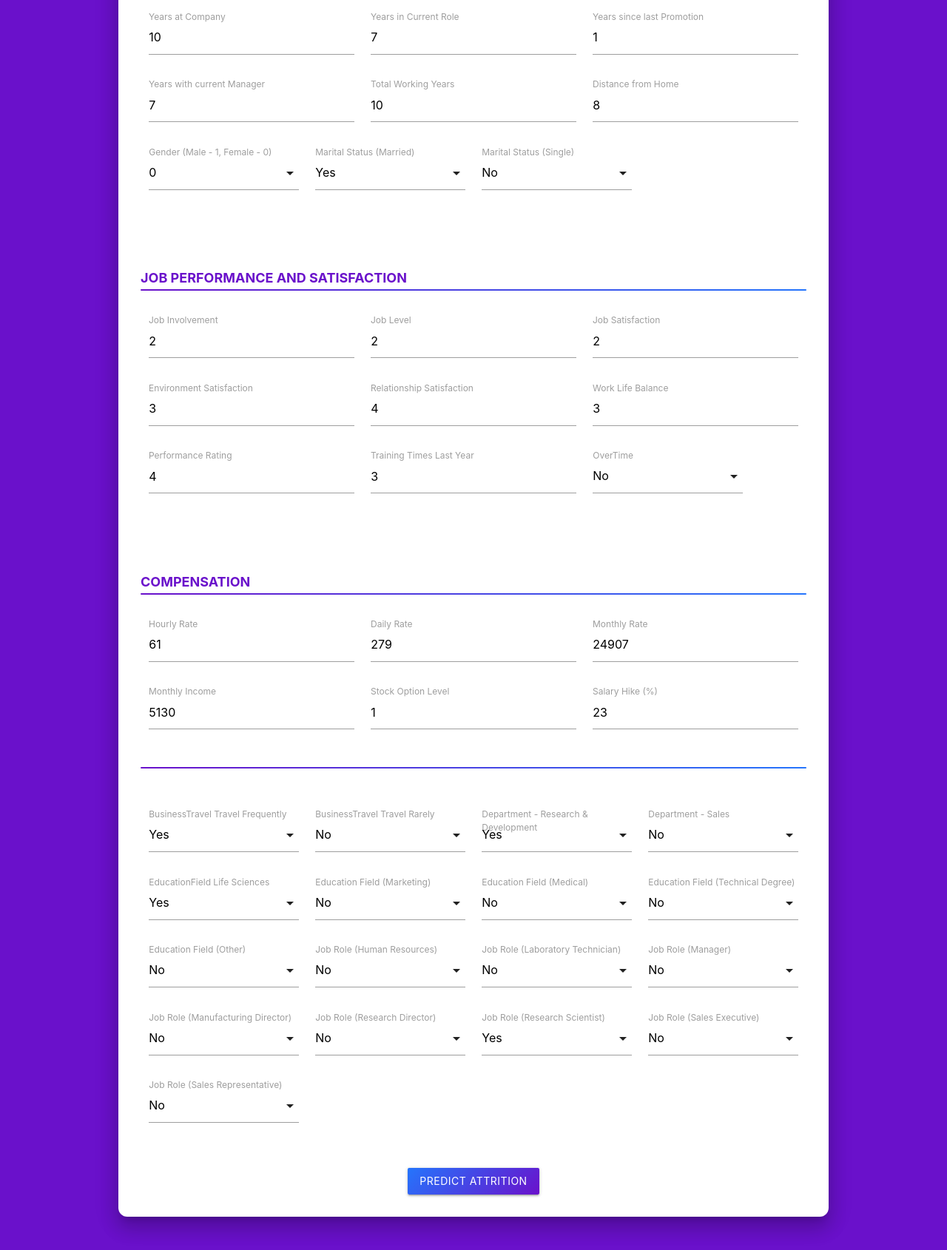
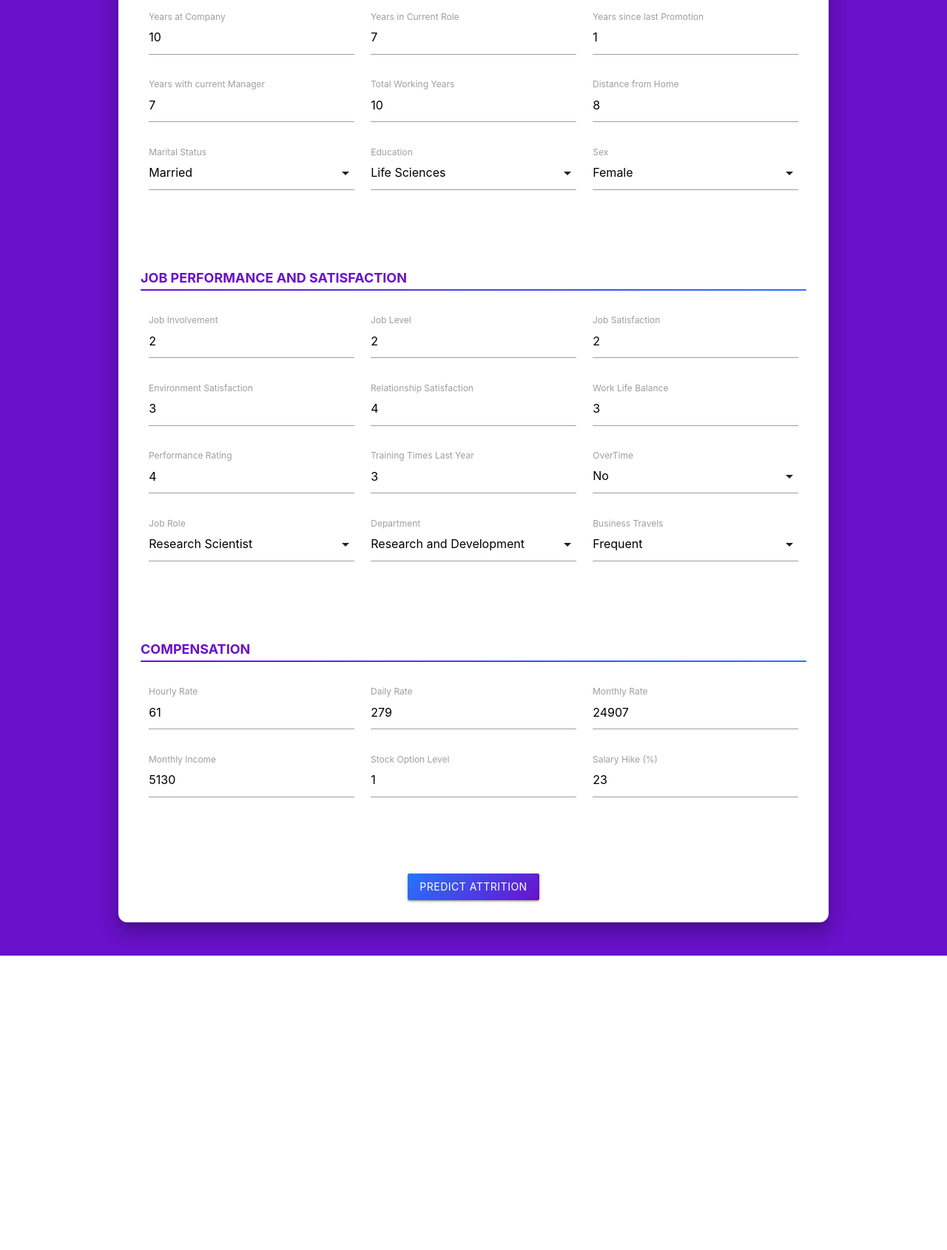
Before and after one commit to ccfernando/EmployeeAttritionTester, a Flask app: page / in a window 1280 px wide. Shown: the part 416-2106 px from the top of the page at 74% size. After the commit the page ends 1708 px from the top, so only its background shows below. Run offline with Flask 3, Linux system fonts and the light colour scheme; parts of the project's set-up code (start-up, migrations or seed data) failed here and were passed over.

Commit message:
Improved HTML

```diff
--- a/app/app.py
+++ b/app/app.py
@@ -24,12 +24,15 @@ expected_columns = [
     'EducationField_Marketing', 'EducationField_Medical', 'EducationField_Other', 'EducationField_Technical Degree',
     'Gender_Male', 'JobRole_Human Resources', 'JobRole_Laboratory Technician', 'JobRole_Manager',
     'JobRole_Manufacturing Director', 'JobRole_Research Director', 'JobRole_Research Scientist',
-    'JobRole_Sales Executive', 'JobRole_Sales Representative', 'MaritalStatus_Married', 'MaritalStatus_Single', 'OverTime_Yes'
+    'JobRole_Sales Executive', 'JobRole_Sales Representative', 'MaritalStatus_Married', 'MaritalStatus_Single',
+    'OverTime_Yes'
 ]
+
 
 @app.route('/')
 def home():
     return render_template('index.html')  # Make sure index.html is in the 'templates' folder
+
 
 @app.route('/predict', methods=['POST'])
 def predict():
@@ -37,51 +40,99 @@ def predict():
         # Get form data from the request
         form_data = request.form.to_dict()
 
-        # Convert form values to correct data types (integers for most columns)
+        # Define all possible job roles
+        job_roles = [
+            'JobRole_Human Resources',
+            'JobRole_Laboratory Technician',
+            'JobRole_Manager',
+            'JobRole_Manufacturing Director',
+            'JobRole_Research Director',
+            'JobRole_Research Scientist',
+            'JobRole_Sales Executive',
+            'JobRole_Sales Representative'
+        ]
+
+        # Handle education fields
+        education_fields = [
+            'EducationField_Life Sciences',
+            'EducationField_Marketing',
+            'EducationField_Medical',
+            'EducationField_Technical Degree',
+            'EducationField_Other'
+        ]
+
+        # Handle marital status fields
+        marital_status_fields = [
+            'MaritalStatus_Married',
+            'MaritalStatus_Single'
+        ]
+
+        # Handle department fields
+        department_fields = [
+            'Department_Research & Development',
+            'Department_Sales'
+        ]
+
+        # Handle travel frequency
+        travel_frequency_fields = [
+            'BusinessTravel_Travel_Frequently',
+            'BusinessTravel_Travel_Rarely'
+        ]
+
+        # Initialize to 0
+        for field in job_roles + education_fields + marital_status_fields + department_fields + travel_frequency_fields:
+            form_data[field] = 0
+
+        selected_fields = [
+            ('JobRole', job_roles),
+            ('EducationField', education_fields),
+            ('MaritalStatus', marital_status_fields),
+            ('Department', department_fields),
+            ('Business_Travels', travel_frequency_fields)
+        ]
+
+        for field_key, field_list in selected_fields:
+            selected_value = form_data.get(field_key)
+            if selected_value in field_list:
+                form_data[selected_value] = 1
+
+        for key in ['JobRole', 'EducationField', 'MaritalStatus', 'Department', 'Business_Travels']:
+            form_data.pop(key, None)
+
+        # Convert form values to integers where necessary
         for key in form_data:
-            if key in ['BusinessTravel_Travel_Frequently', 'BusinessTravel_Travel_Rarely',
-                       'Department_Research & Development', 'Department_Sales',
-                       'EducationField_Life Sciences', 'EducationField_Marketing',
-                       'EducationField_Medical', 'EducationField_Other', 'EducationField_Technical Degree',
-                       'Gender_Male', 'JobRole_Human Resources', 'JobRole_Laboratory Technician',
-                       'JobRole_Manager', 'JobRole_Manufacturing Director', 'JobRole_Research Director',
-                       'JobRole_Research Scientist', 'JobRole_Sales Executive', 'JobRole_Sales Representative',
-                       'MaritalStatus_Married', 'MaritalStatus_Single', 'OverTime_Yes']:
-                form_data[key] = int(form_data[key])  # Convert boolean-like fields to integer (0 or 1)
-            else:
-                form_data[key] = int(form_data[key])  # Convert to int for other columns (e.g., Age, MonthlyIncome)
+            form_data[key] = int(form_data[key]) if form_data[key] in ['0', '1'] else form_data[key]
 
-        # Ensure the form data has all the expected columns, add missing ones if any
+        # Print the form_data to debug and see the output
+        for key, value in form_data.items():
+            print(f"{key}: {value}")
+
+        # Ensure the form data has all the expected columns and add missing ones with default value of 0
         missing_cols = set(expected_columns) - set(form_data.keys())
         for col in missing_cols:
-            form_data[col] = 0  # Assign a default value of 0 for missing columns (if needed)
+            form_data[col] = 0  # Default value for missing columns
 
-        # Convert form data to DataFrame (since model expects DataFrame)
+        # Convert form data to DataFrame
         input_df = pd.DataFrame([form_data])
 
-        # Ensure the columns are in the correct order
-        input_df = input_df[expected_columns]  # Reorder columns to match the training dataset
+        # Reorder columns to match the training dataset order
+        input_df = input_df[expected_columns]
 
-        # Scale the features using the loaded scaler
+        # Scale and predict
         input_scaled = scaler.transform(input_df)
+        input_dmatrix = xgb.DMatrix(input_scaled)
+        prediction = model.predict(input_dmatrix)
+        probability = prediction[0]
 
-        # Convert the scaled input to DMatrix for XGBoost
-        input_dmatrix = xgb.DMatrix(input_scaled)
+        # Map result to 'Yes' or 'No'
+        result = "Yes" if probability >= 0.5 else "No"
+        confidence = probability * 100
 
-        # Make prediction using the loaded model
-        prediction = model.predict(input_dmatrix)  # Get model's predicted probabilities (for binary classification)
-        probability = prediction[0]  # Assuming it returns an array-like object, get the probability
-
-        print("Probability of leaving:", probability*100 )
-        # Map prediction to readable output
-        result = "Yes" if probability >= 0.5 else "No"  # If probability >= 0.5, classify as 'Yes'
-        confidence = probability * 100  # Confidence in percentage
-
-        # Return the prediction and confidence on the results page
         return render_template('results.html', prediction=result, confidence=confidence)
 
     except Exception as e:
         return jsonify({'error': str(e)})
 
+
 if __name__ == '__main__':
     app.run(debug=True)
--- a/app/templates/index.html
+++ b/app/templates/index.html
@@ -119,29 +119,33 @@
               <input type="number" name="DistanceFromHome" id="DistanceFromHome" value="8" required>
               <label for="DistanceFromHome">Distance from Home</label>
             </div>
-            <div class="col s12 m3 input-field">
+            <div class="col s12 m4 input-field">
+              <select name="MaritalStatus" id="MaritalStatus" required>
+                <option value="" disabled selected>Choose Education Field</option>
+                <option value="MaritalStatus_Single">Single</option>
+                <option value="MaritalStatus_Married" selected>Married</option>
+                <option value="MaritalStatus_Divorced">Divorced</option>
+              </select>
+              <label for="MaritalStatus">Marital Status</label>
+            </div>
+            <div class="col s12 m4 input-field">
+              <select name="EducationField" id="EducationField" required>
+                <option value="" disabled>Choose Education Field</option>
+                <option value="EducationField_Life Sciences" selected>Life Sciences</option>
+                <option value="EducationField_Marketing">Marketing</option>
+                <option value="EducationField_Medical">Medical</option>
+                <option value="EducationField_Technical Degree">Technical Degree</option>
+                <option value="EducationField_Other">Other</option>
+              </select>
+              <label for="EducationField">Education</label>
+            </div>
+            <div class="col s12 m4   input-field">
               <select name="Gender_Male" id="Gender_Male" required>
                 <option value="" disabled selected>Choose Option</option>
-                <option value="1">1</option>
-                <option value="0" selected>0</option>
+                <option value="1">Male</option>
+                <option value="0" selected>Female</option>
               </select>
-              <label for="Gender_Male">Gender (Male - 1, Female - 0)</label>
-            </div>
-            <div class="col s12 m3 input-field">
-              <select name="MaritalStatus_Married" id="MaritalStatus_Married" required>
-                <option value="" disabled selected>Choose Option</option>
-                <option value="1" selected>Yes</option>
-                <option value="0" >No</option>
-              </select>
-              <label for="MaritalStatus_Married">Marital Status (Married)</label>
-            </div>
-            <div class="col s12 m3 input-field">
-              <select name="MaritalStatus_Single" id="MaritalStatus_Single" required>
-                <option value="" disabled selected>Choose Option</option>
-                <option value="1">Yes</option>
-                <option value="0" selected>No</option>
-              </select>
-              <label for="MaritalStatus_Single">Marital Status (Single)</label>
+              <label for="Gender_Male">Sex</label>
             </div>
           </div>
           <!-- Group 2 -->
@@ -176,18 +180,49 @@
               <input type="number" name="PerformanceRating" id="PerformanceRating" value="4" required>
               <label for="PerformanceRating">Performance Rating </label>
             </div>
-
             <div class="col s12 m4 input-field">
               <input type="number" name="TrainingTimesLastYear" id="TrainingTimesLastYear" value="3" required>
               <label for="TrainingTimesLastYear">Training Times Last Year</label>
             </div>
-                        <div class="col s12 m3 input-field">
+            <div class="col s12 m4 input-field">
               <select name="OverTime_Yes" id="OverTime_Yes" required>
                 <option value="" disabled selected>Choose Option</option>
                 <option value="1">Yes</option>
                 <option value="0" selected>No</option>
               </select>
               <label for="OverTime_Yes">OverTime</label>
+            </div>
+            <div class="col s12 m4 input-field">
+              <select name="JobRole" id="JobRole" required>
+                <option value="" disabled>Choose Job Role</option>
+                <option value="JobRole_Human Resources">Human Resources</option>
+                <option value="JobRole_Laboratory Technician">Laboratory Technician</option>
+                <option value="JobRole_Manager">Manager</option>
+                <option value="JobRole_Manufacturing Director">Manufacturing Director</option>
+                <option value="JobRole_Research Director">Research Director</option>
+                <option value="JobRole_Research Scientist" selected>Research Scientist</option>
+                <option value="JobRole_Sales Executive">Sales Executive</option>
+                <option value="JobRole_Sales Representative">Sales Representative</option>
+              </select>
+              <label for="JobRole">Job Role</label>
+            </div>
+            <div class="col s12 m4 input-field">
+              <select name="Department" id="Department" required>
+                <option value="" disabled>Choose Option</option>
+                <option value="Department_Research & Development" selected>Research and Development</option>
+                <option value="Department_Sales">Sales</option>
+                <option value="Department_Human Resources">Human Resources</option>
+              </select>
+              <label for="Department">Department</label>
+            </div>
+            <div class="col s12 m4 input-field">
+              <select name="Business_Travels" id="Business_Travels" required>
+                <option value="" disabled selected>Choose Option</option>
+                <option value="BusinessTravel_Travel_Frequently" selected>Frequent</option>
+                <option value="BusinessTravel_Travel_Rarely">Rare</option>
+                <option value="BusinessTravel_Travel_Never">Never</option>
+              </select>
+              <label for="Business_Travels">Business Travels</label>
             </div>
           </div>
           <!-- Group 3 -->
@@ -219,165 +254,16 @@
               <label for="PercentSalaryHike">Salary Hike (%)</label>
             </div>
           </div>
-          <div class="visible-br"></div>
           <!-- Extra Row Added -->
           <br>
-          <div class="row">
-            <div class="col s12 m3 input-field">
-              <select name="BusinessTravel_Travel_Frequently" id="BusinessTravel_Travel_Frequently" required>
-                <option value="" disabled selected>Choose Option</option>
-                <option value="1" selected>Yes</option>
-                <option value="0">No</option>
-              </select>
-              <label for="BusinessTravel_Travel_Frequently">BusinessTravel Travel Frequently</label>
-            </div>
-            <div class="col s12 m3 input-field">
-              <select name="BusinessTravel_Travel_Rarely" id="BusinessTravel_Travel_Rarely" required>
-                <option value="" disabled selected>Choose Option</option>
-                <option value="1">Yes</option>
-                <option value="0" selected>No</option>
-              </select>
-              <label for="BusinessTravel_Travel_Rarely">BusinessTravel Travel Rarely</label>
-            </div>
-
-            <div class="col s12 m3 input-field">
-              <select name="Department_Research & Development" id="Department_Research & Development" required>
-                <option value="" disabled selected>Choose Option</option>
-                <option value="1" selected>Yes</option>
-                <option value="0">No</option>
-              </select>
-              <label for="Department_Research & Development">Department - Research & Development</label>
-            </div>
-            <div class="col s12 m3 input-field">
-              <select name="Department_Sales" id="Department_Sales" required>
-                <option value="" disabled selected>Choose Option</option>
-                <option value="1">Yes</option>
-                <option value="0" selected>No</option>
-              </select>
-              <label for="Department_Sales">Department - Sales</label>
-            </div>
-            <div class="col s12 m3 input-field">
-              <select name="EducationField_Life Sciences" id="EducationField_Life Sciences" required>
-                <option value="" disabled selected>Choose Option</option>
-                <option value="1" selected>Yes</option>
-                <option value="0">No</option>
-              </select>
-              <label for="EducationField_Life Sciences">EducationField Life Sciences</label>
-            </div>
-            <div class="col s12 m3 input-field">
-              <select name="EducationField_Marketing" id="EducationField_Marketing" required>
-                <option value="" disabled selected>Choose Option</option>
-                <option value="1">Yes</option>
-                <option value="0" selected>No</option>
-              </select>
-              <label for="EducationField_Marketing">Education Field (Marketing)</label>
-            </div>
-            <div class="col s12 m3 input-field">
-              <select name="EducationField_Medical" id="EducationField_Medical" required>
-                <option value="" disabled selected>Choose Option</option>
-                <option value="1">Yes</option>
-                <option value="0" selected>No</option>
-              </select>
-              <label for="EducationField_Medical">Education Field (Medical)</label>
-            </div>
-            <div class="col s12 m3 input-field">
-              <select name="EducationField_Technical Degree" id="EducationField_Technical Degree" required>
-                <option value="" disabled selected>Choose Option</option>
-                <option value="1">Yes</option>
-                <option value="0" selected>No</option>
-              </select>
-              <label for="EducationField_Technical Degree">Education Field (Technical Degree)</label>
-            </div>
-            <div class="col s12 m3 input-field">
-              <select name="EducationField_Other" id="EducationField_Other" required>
-                <option value="" disabled selected>Choose Option</option>
-                <option value="1">Yes</option>
-                <option value="0" selected>No</option>
-              </select>
-              <label for="EducationField_Other">Education Field (Other)</label>
-            </div>
-
-            <div class="col s12 m3 input-field">
-              <select name="JobRole_Human Resources" id="JobRole_Human Resources" required>
-                <option value="" disabled selected>Choose Option</option>
-                <option value="1" >Yes</option>
-                <option value="0"selected>No</option>
-              </select>
-              <label for="JobRole_Human Resources">Job Role (Human Resources)</label>
-            </div>
-            <div class="col s12 m3 input-field">
-              <select name="JobRole_Laboratory Technician" id="JobRole_Laboratory Technician" required>
-                <option value="" disabled selected>Choose Option</option>
-                <option value="1">Yes</option>
-                <option value="0" selected>No</option>
-              </select>
-              <label for="JobRole_Laboratory Technician">Job Role (Laboratory Technician)</label>
-            </div>
-            <div class="col s12 m3 input-field">
-              <select name="JobRole_Manager" id="JobRole_Manager" required>
-                <option value="" disabled selected>Choose Option</option>
-                <option value="1">Yes</option>
-                <option value="0" selected>No</option>
-              </select>
-              <label for="JobRole_Manager">Job Role (Manager)</label>
-            </div>
-            <div class="col s12 m3 input-field">
-              <select name="JobRole_Manufacturing Director" id="JobRole_Manufacturing Director" required>
-                <option value="" disabled selected>Choose Option</option>
-                <option value="1" >Yes</option>
-                <option value="0" selected>No</option>
-              </select>
-              <label for="JobRole_Manufacturing Director">Job Role (Manufacturing Director)</label>
-            </div>
-            <div class="col s12 m3 input-field">
-              <select name="JobRole_Research Director" id="JobRole_Research Director" required>
-                <option value="" disabled selected>Choose Option</option>
-                <option value="1">Yes</option>
-                <option value="0" selected>No</option>
-              </select>
-              <label for="JobRole_Research Director">Job Role (Research Director)</label>
-            </div>
-            <div class="col s12 m3 input-field">
-              <select name="JobRole_Research Scientist" id="JobRole_Research Scientist" required>
-                <option value="" disabled selected>Choose Option</option>
-                <option value="1" selected>Yes</option>
-                <option value="0">No</option>
-              </select>
-              <label for="JobRole_Research Scientist">Job Role (Research Scientist)</label>
-            </div>
-            <div class="col s12 m3 input-field">
-              <select name="JobRole_Sales Executive" id="JobRole_Sales Executive" required>
-                <option value="" disabled selected>Choose Option</option>
-                <option value="1">Yes</option>
-                <option value="0" selected>No</option>
-              </select>
-              <label for="JobRole_Sales Executive">Job Role (Sales Executive)</label>
-            </div>
-            <div class="col s12 m3 input-field">
-              <select name="JobRole_Sales Representative" id="JobRole_Sales Representative" required>
-                <option value="" disabled selected>Choose Option</option>
-                <option value="1">Yes</option>
-                <option value="0" selected>No</option>
-              </select>
-              <label for="JobRole_Sales Representative">Job Role (Sales Representative)</label>
-            </div>
-
-
-
-
-
-          </div>
+          <div class="row"></div>
           <!-- Submit Button -->
           <div class="center-align" style="margin-top: 2rem;">
             <button type="submit" class="btn waves-effect waves-light"> Predict Attrition </button>
           </div>
-        </form>
-
-       {% if prediction_text %}
-            <div class="result">
-                <p>{{ prediction_text }}</p>
-            </div>
-        {% endif %}
+        </form> {% if prediction_text %} <div class="result">
+          <p>{{ prediction_text }}</p>
+        </div> {% endif %}
       </div>
     </div>
     <!-- Materialize JS CDN -->
--- a/app/templates/results.html
+++ b/app/templates/results.html
@@ -52,9 +52,9 @@
 </head>
 <body>
     <div class="result-container">
-        <h1>Attrition Prediction</h1>
+        <h1>Result</h1>
+        <div class="confidence"><strong>Probability of Attrition:</strong> {{ "%.2f" | format(confidence) }}%</div>
         <div class="result"><strong>Prediction:</strong> {{ prediction }}</div>
-        <div class="confidence"><strong>Confidence:</strong> {{ "%.2f" | format(confidence) }}%</div>
         <!-- Back Button -->
         <button class="back-button" onclick="goBack()">Back</button>
     </div>
```
